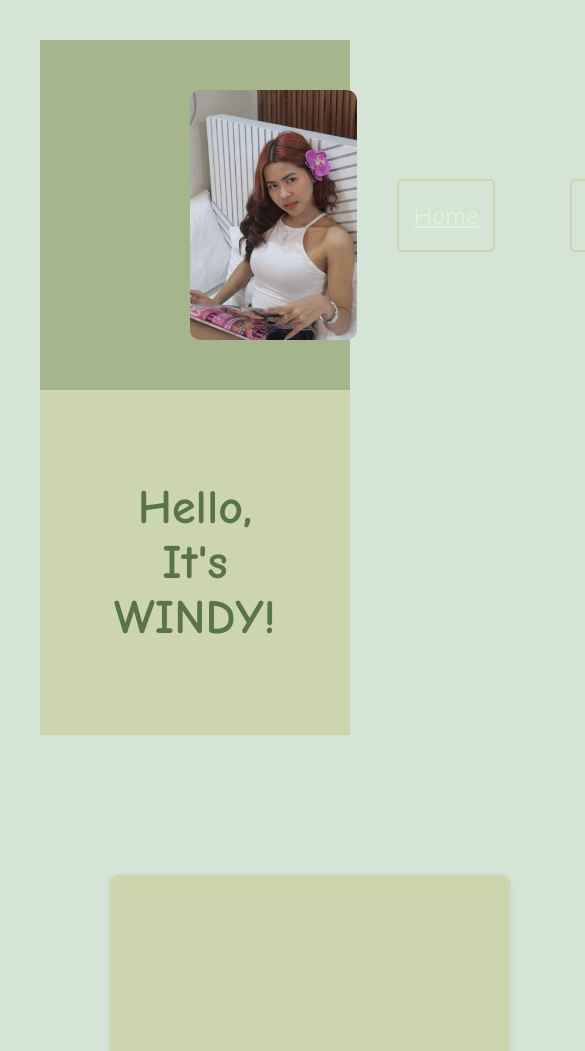
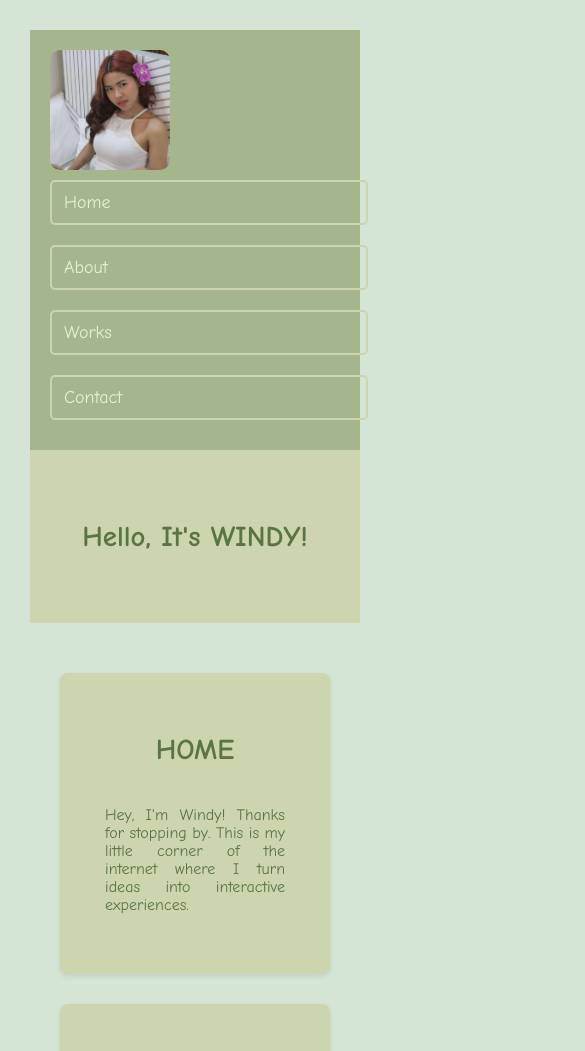
Before and after one commit to krsstar/luffy, a plain HTML site: page index.html in a window 390 px wide. Shown: the top 1051 px of the page, 585 px wide, since content can reach past the window. Drawn offline with Linux system fonts and the light colour scheme.

Commit message:
third push

```diff
--- a/style.css
+++ b/style.css
@@ -1,11 +1,11 @@
 body, h1, h2, p {
-margin: 30px;
+  margin: 20px;
   padding: 10px;
 }
 
 body {
 font-family: "Comic Sans MS", cursive, sans-serif;
- font-size: larger;
+font-size: 1.2em;
 background-color: #D5E5D5;
 color: rgb(230, 178, 186);
 }
@@ -13,27 +13,31 @@ body {
 nav {
 background-color: #A5B68D;
 color: #DDF6D2;
- padding: 50px 50px;
+padding: 20px;
 display: flex;
+flex-wrap: wrap;
 align-items: center;
+justify-content: space-between;
 }
-
 nav ul {
 list-style: none;
 display: flex;
- margin-left: auto;
+flex-wrap: wrap;
+gap: 10px;
+padding: 0;
+margin: 0;
 }
 
 nav ul li {
- margin-right: 75px;
+margin: 0;
 }
 
 nav ul li a {
 color: #DDF6D2;
- font-size: 25px;
- text-decoration: 'times new roman';
+font-size: 18px;
+text-decoration: none;
 transition: color 0.3s;
- padding: 20px 15px;
+padding: 10px 12px;
 border: 2px solid #CCD5AE;
 border-radius: 5px;
   }
@@ -43,64 +47,99 @@ nav ul li a:hover {
 }
 
 .photo {
-  width: 250px;
-  height: 250px;
+width: 150px;
+height: 150px;
 border-radius: 10px;
-  margin-left: 100px;
 object-fit: cover;
+margin-bottom: 10px;
 }
 
 .header-container {
- background-color:#CCD5AE;
+background-color: #CCD5AE;
 color: #597445;
 text-align: center;
- padding: 50px 20px;
+padding: 40px 20px;
   }
-
 .header-text h1 {
- font-size: 2.5em;
+font-size: 2em;
 }
-
 main {
 padding: 20px;
 }
 .content {
-  max-width: 100%;
-  margin: 0 auto;
+width: 100%;
+max-width: 1 200px;
+margin: auto;
 text-align: center;
 }
 
 .section {
 background: #CCD5AE;
 color: #597445;
-  font-size: 30px;
+font-size: 20px;
 border-radius: 8px;
 box-shadow: 0 2px 5px rgba(0, 0, 0, 0.1);
-  margin: 120px 50px;
-  padding: 200px;
+margin: 60px 20px; padding: 40px 20px; }
+
+.section h2 {
+font-size: 1.8em;
+margin-bottom: 10px;
 }
-
-.section h2, .section p {
-  width: 100%;
-  display: block;
+.section p {
 text-align: justify;
 }
 
-
 .contact {
 display: flex;
-  flex-direction: row; /* Place items side by side */
-  align-items: center;
-  justify-content: flex-start; /* Align content to the left */
-  gap: 20px;
-  font-size: 20px;
-  margin-top: 10px;
+flex-direction: column;
+align-items: flex-start;
+gap: 10px;
+font-size: 18px;
 padding: 20px;
 }
 
+.fb {
+width: 40px;
+height: 40px;
+}
+
+@media (max-width: 768px)
+{ nav {
+flex-direction: column;
+align-items: flex-start;
+}
+nav ul {
+flex-direction: column;
+width: 100%;
+}
+
+nav ul li a {
+display: block;
+width: 100%;
+margin-bottom: 10px;
+}
+
+.photo {
+width: 120px;
+height: 120px;
+margin-left: 0;
+}
+
+.section {
+padding: 30px 15px;
+margin: 30px 10px;
+font-size: 16px;
+}
+
+.header-text h1 {
+font-size: 1.5em;
+}
+
+.contact {
+font-size: 16px;
+}
 
 .fb {
- width: 50px;
- height: 50px;
- margin: 10px;
+width: 30px; height: 30px;
   }
+  }
```
Also changed, not shown: index.html (+0 -1 lines). Lines whose indentation alone changed are shown as unchanged.
